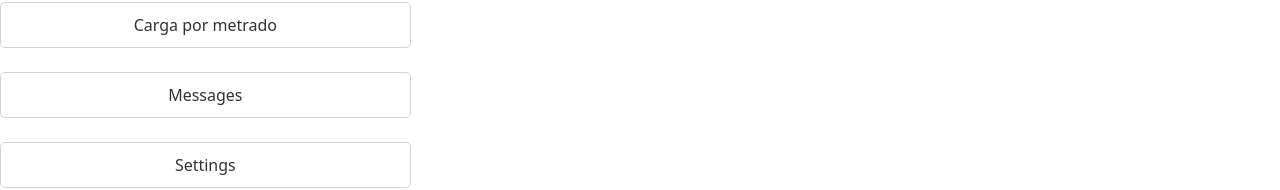
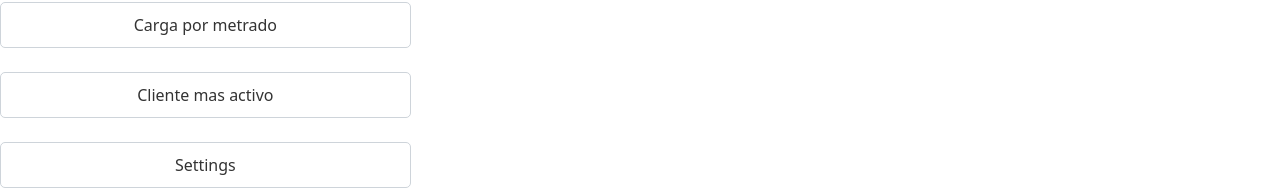
Before and after one commit to VictorLuis123/proyecto_ingenieria, an Angular app: page /consultas in a window 1280 px wide. Shown: the part 222-412 px from the top of the page. Built offline with nearby package versions, Linux system fonts and the light colour scheme.

Commit message:
Fixed small bug about tabla con valores de mas

```diff
--- a/src/app/consultas/consultas.component.html
+++ b/src/app/consultas/consultas.component.html
@@ -8,7 +8,7 @@
         <br>
         <a class="list-group-item list-group-item-action custom-link" (click)="tipo_query='Carga por metrado'" (click)="executeQuery()">Carga por metrado</a>
         <br>
-        <a class="list-group-item list-group-item-action custom-link" (click)="tipo_query=''">Messages</a>
+        <a class="list-group-item list-group-item-action custom-link" (click)="tipo_query='Cliente mas activo'" (click)="executeQuery()">Cliente mas activo</a>
         <br>
         <a class="list-group-item list-group-item-action custom-link" (click)="tipo_query=''">Settings</a>
         <br>
--- a/src/app/consultas/consultas.component.ts
+++ b/src/app/consultas/consultas.component.ts
@@ -13,6 +13,9 @@ export class ConsultasComponent {
   elementos:any[]=[]
   atributos:any[]=[]
 
+  ngOninit():void{}
+
+
   submitFormClient(user_data:{name:string, id:string,address:string,telephone:string}){
     console.log(user_data)
     this.dataservice.addUser(user_data).subscribe(
@@ -26,6 +29,8 @@ export class ConsultasComponent {
     );
   }
   executeQuery(){
+    this.atributos=[]
+    this.elementos=[]
     this.dataservice.getQuery(this.tipo_query).subscribe((data:any) => {
       data.forEach((item:any) => {
         this.atributos=Object.keys(item);
```
